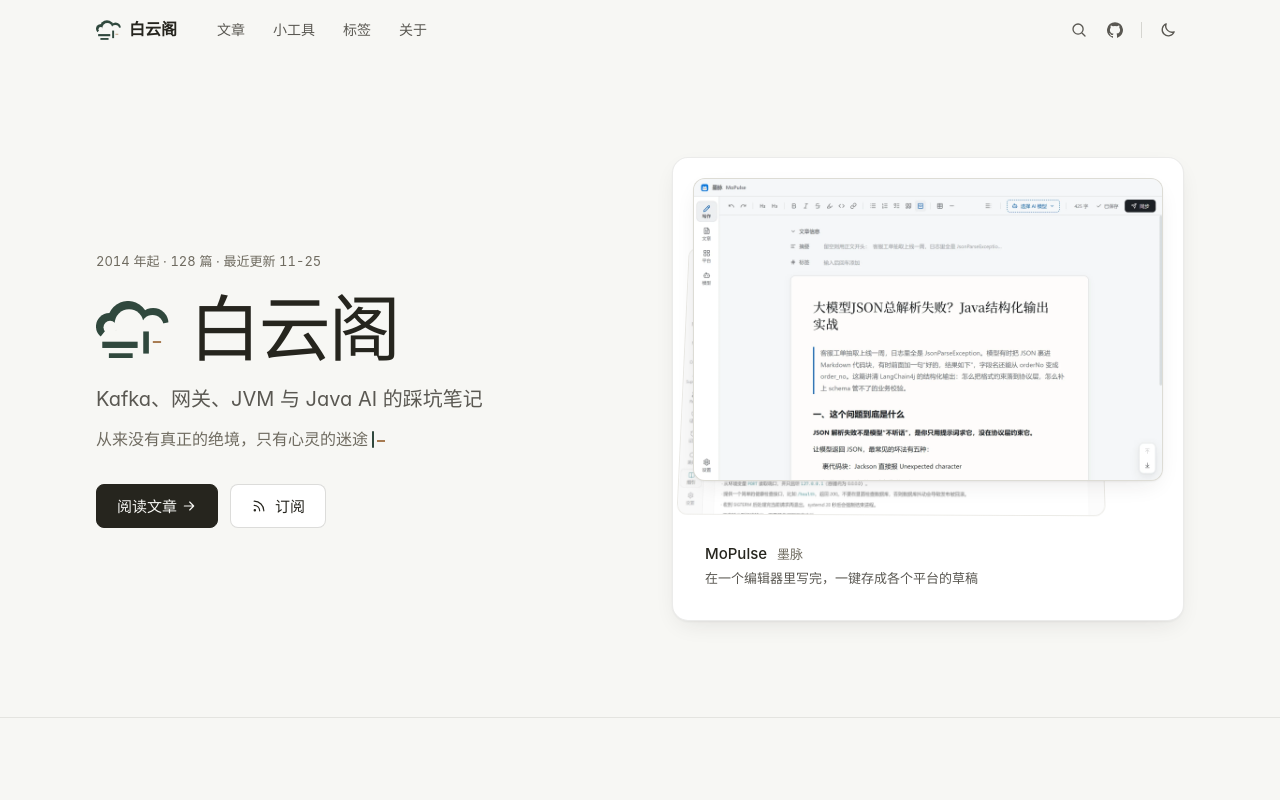
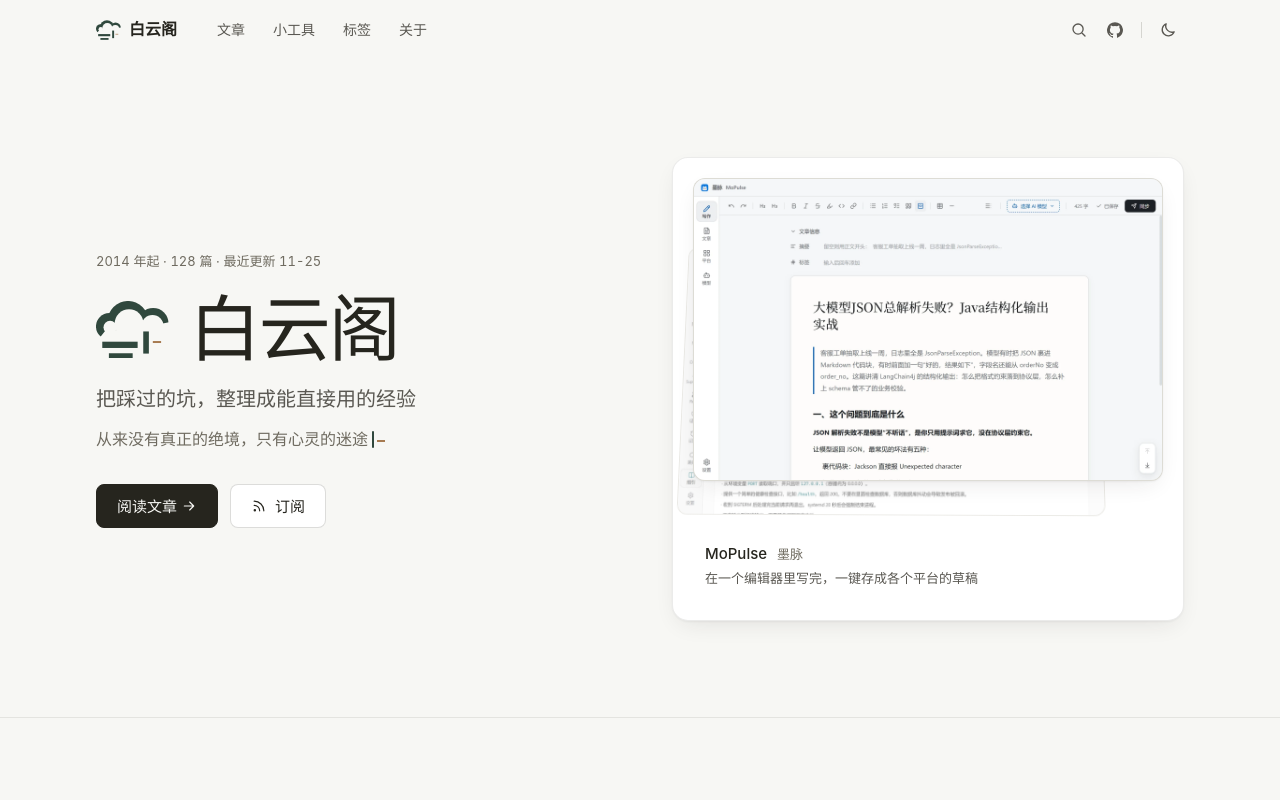
Before and after one commit to Nicholas2015/nicholas2015.github.io, an Astro site: page / in a window 1280 px wide. Shown: the top 800 px of the page. Built offline with nearby package versions, Linux system fonts and the light colour scheme; Astro itself is replaced by a stand-in of ours.

Commit message:
副标题改为可配置的 SITE.tagline，去掉具体技术栈

```diff
--- a/src/consts.ts
+++ b/src/consts.ts
@@ -1,6 +1,9 @@
 export const SITE = {
   title: '白云阁',
   subtitle: '永不言弃',
+  // The line under the title on the home hero. Kept here so changing it never
+  // means touching the page, and deliberately names no language or product.
+  tagline: '把踩过的坑，整理成能直接用的经验',
   description: 'Stay hungry; Stay foolish!',
   author: '会编程的吕洞宾',
   github: 'https://github.com/Nicholas2015',
--- a/src/pages/index.astro
+++ b/src/pages/index.astro
@@ -46,7 +46,7 @@ const md = (p: Post) => formatDate(p.data.date).slice(5);
           <Logo size={56} class="mark" />
           <span>{SITE.title}</span>
         </h1>
-        <p class="subtitle rise rise-2">Kafka、网关、JVM 与 Java AI 的踩坑笔记</p>
+        <p class="subtitle rise rise-2">{SITE.tagline}</p>
         <Slogan lines={SITE.slogans} class="slogan rise rise-2" />
         <div class="cta rise rise-3">
           <a class="btn btn-primary arrow-link" href="/archives/">阅读文章 <Icon name="arrowRight" size={16} /></a>
```
